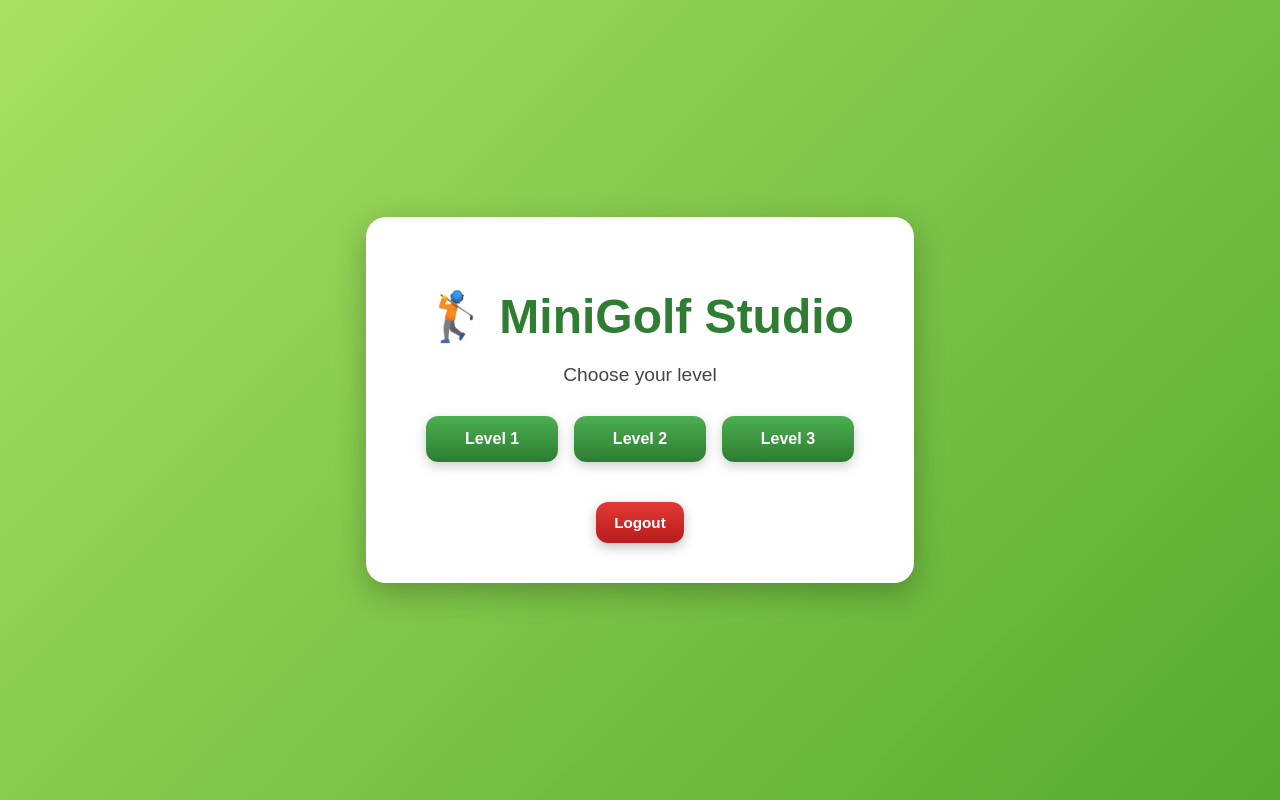
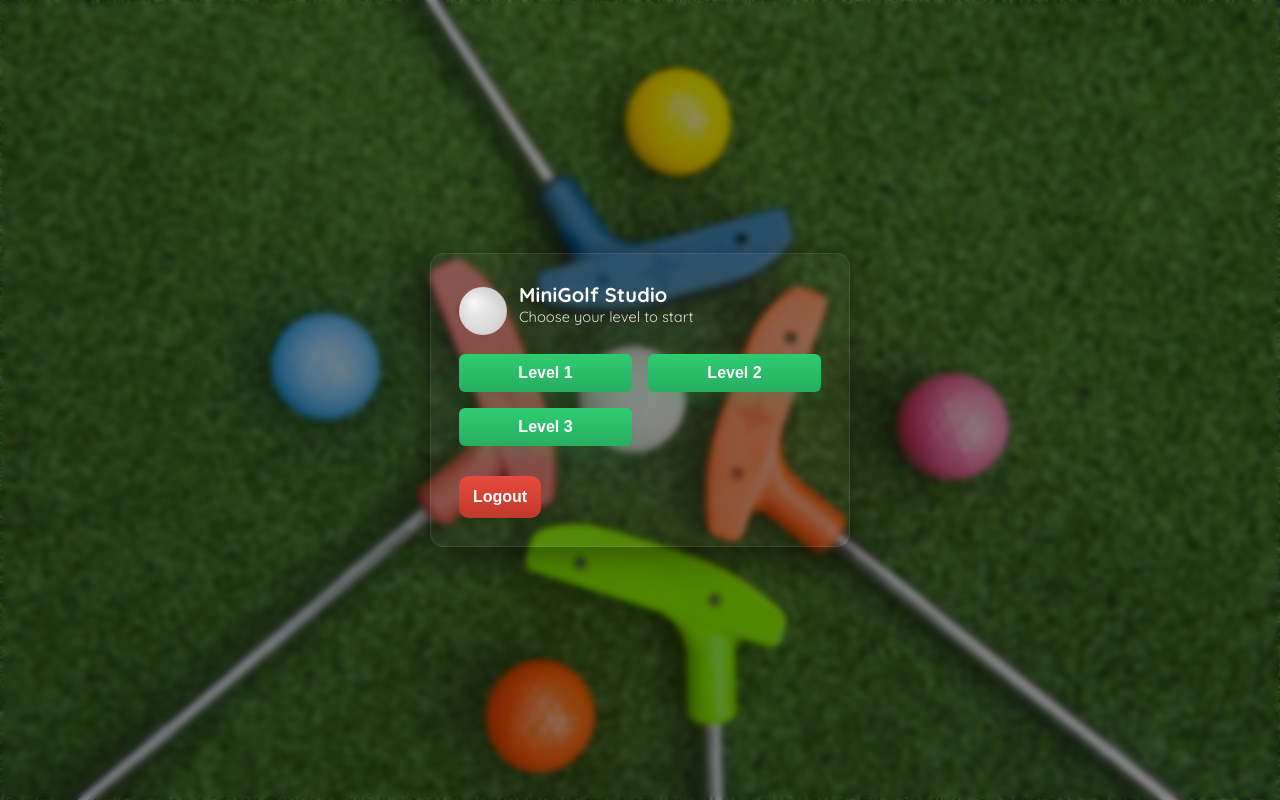
Before and after one commit to noyonikadutta/mini-golf, a React (Vite) app: page /menu in a window 1280 px wide. Built offline with nearby package versions, Linux system fonts and the light colour scheme; sample sign-in values are in the browser's storage.

Commit message:
Unified Login/Signup screen and Main Menu Screen styling

```diff
--- a/src/ui/MainMenu.css
+++ b/src/ui/MainMenu.css
@@ -1,35 +1,3 @@
-.menu-container {
-  height: 100vh;
-  width: 100vw;
-  background: linear-gradient(135deg, #a8e063, #56ab2f);
-  display: flex;
-  align-items: center;
-  justify-content: center;
-  font-family: "Poppins", sans-serif;
-}
-
-.menu-card {
-  background: white;
-  border-radius: 20px;
-  padding: 40px 60px;
-  box-shadow: 0px 10px 30px rgba(0, 0, 0, 0.25);
-  text-align: center;
-  animation: fadeIn 0.8s ease;
-}
-
-.menu-title {
-  font-size: 3rem;
-  font-weight: 800;
-  color: #2e7d32;
-  margin-bottom: 10px;
-}
-
-.menu-sub {
-  font-size: 1.2rem;
-  margin-bottom: 30px;
-  color: #444;
-}
-
 .menu-grid {
   display: grid;
   grid-template-columns: repeat(auto-fit, minmax(120px, 1fr));
@@ -37,51 +5,13 @@
   margin-bottom: 30px;
 }
 
-.menu-btn {
-  padding: 14px 20px;
-  background: linear-gradient(180deg, #4caf50, #2e7d32);
-  color: white;
-  font-weight: 600;
-  border: none;
-  border-radius: 12px;
-  font-size: 1rem;
-  cursor: pointer;
-  transition: all 0.25s ease;
-  box-shadow: 0px 4px 12px rgba(0, 0, 0, 0.2);
+/* Ensure grid spans full card width and looks neat */
+.menu-grid {
+  width: 100%;
 }
 
-.menu-btn:hover {
-  transform: translateY(-3px) scale(1.05);
-  background: linear-gradient(180deg, #43a047, #1b5e20);
+/* Make level buttons a bit more rectangular compared to default auth-btn */
+.menu-grid .auth-btn {
+  border-radius: 6px;
+  padding: 10px 16px;
 }
-
-.menu-logout {
-  margin-top: 10px;
-  padding: 12px 18px;
-  background: linear-gradient(180deg, #e53935, #b71c1c);
-  color: white;
-  font-weight: 600;
-  border: none;
-  border-radius: 12px;
-  font-size: 0.95rem;
-  cursor: pointer;
-  transition: all 0.25s ease;
-  box-shadow: 0px 4px 12px rgba(0, 0, 0, 0.25);
-}
-
-.menu-logout:hover {
-  transform: translateY(-3px) scale(1.05);
-  background: linear-gradient(180deg, #d32f2f, #7f0000);
-}
-
-/* Fade-in animation */
-@keyframes fadeIn {
-  from {
-    opacity: 0;
-    transform: translateY(40px);
-  }
-  to {
-    opacity: 1;
-    transform: translateY(0);
-  }
-}
--- a/src/ui/MainMenu.jsx
+++ b/src/ui/MainMenu.jsx
@@ -7,17 +7,22 @@ export default function MainMenu() {
   const levels = [1, 2, 3]; // Added Level 3
 
   return (
-    <div className="menu-container">
-      <div className="menu-card">
-        <h1 className="menu-title">🏌️ MiniGolf Studio</h1>
-        <p className="menu-sub">Choose your level</p>
+    <div className="auth-container">
+      <div className="auth-card" role="region" aria-label="Main menu card">
+        <div className="auth-top">
+          <div className="logo-ball" aria-hidden="true" />
+          <div>
+            <div className="auth-title">MiniGolf Studio</div>
+            <div className="auth-sub">Choose your level to start</div>
+          </div>
+        </div>
 
         <div className="menu-grid">
           {levels.map((level) => (
             <button
               key={level}
               onClick={() => navigate(`/game/${level}`)}
-              className="menu-btn"
+              className="auth-btn btn-green"
             >
               Level {level}
             </button>
@@ -29,7 +34,7 @@ export default function MainMenu() {
             localStorage.removeItem("loggedIn");
             navigate("/login");
           }}
-          className="menu-logout"
+          className="auth-btn btn-red"
         >
           Logout
         </button>
```
